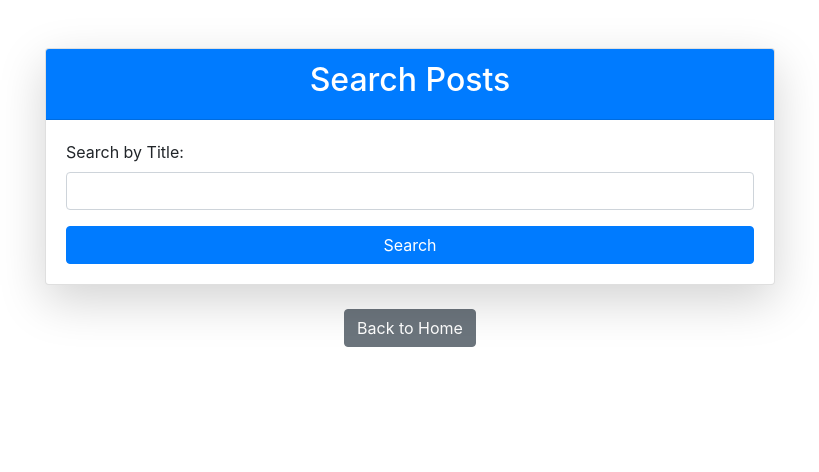
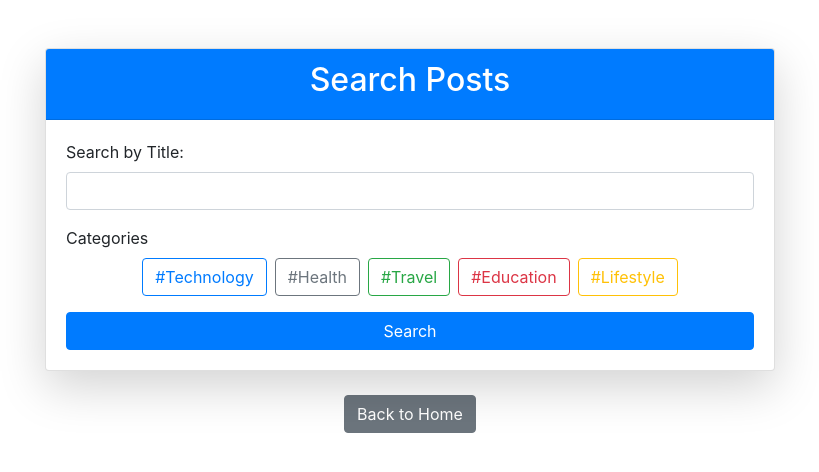
Before and after one commit to Prang752/WEB_flask, a Flask app: page /search in a window 1280 px wide. Shown: the top 472 px of the page, without its empty margins (230-1049 px from the left). Run offline with Flask 3, Linux system fonts and the light colour scheme; the visitor is signed in with stand-in values (Sample User, id 1); some libraries are stand-ins or nearby versions.

Commit message:
add type button in search page

```diff
--- a/templates/index.html
+++ b/templates/index.html
@@ -27,9 +27,5 @@
         </div>
     </div>
     {% endfor %}
-
-    <div class="text-center mt-4">
-        <a href="{{ url_for('contact') }}" class="btn btn-primary">Contact Us</a>
-    </div>
 </div>
 {% endblock %}
--- a/templates/search.html
+++ b/templates/search.html
@@ -21,6 +21,16 @@
                                 <label for="search_query" class="form-label">Search by Title:</label>
                                 <input type="text" id="search_query" name="search_query" class="form-control" required>
                             </div>
+                            <div class="form-group mt-3">
+                                <label class="form-label">Categories</label>
+                                <div class="d-flex justify-content-center">
+                                    <button type="button" class="btn btn-outline-primary mx-1" onclick="addCategory('#Technology')">#Technology</button>
+                                    <button type="button" class="btn btn-outline-secondary mx-1" onclick="addCategory('#Health')">#Health</button>
+                                    <button type="button" class="btn btn-outline-success mx-1" onclick="addCategory('#Travel')">#Travel</button>
+                                    <button type="button" class="btn btn-outline-danger mx-1" onclick="addCategory('#Education')">#Education</button>
+                                    <button type="button" class="btn btn-outline-warning mx-1" onclick="addCategory('#Lifestyle')">#Lifestyle</button>
+                                </div>
+                            </div>
                             <button type="submit" class="btn btn-primary btn-block mt-3">Search</button>
                         </form>
                     </div>
@@ -31,6 +41,12 @@
             </div>
         </div>
     </div>
+    <script>
+        function addCategory(category) {
+            var searchField = document.getElementById('search_query');
+            searchField.value += ' ' + category;
+        }
+    </script>
     <script src="https://code.jquery.com/jquery-3.5.1.slim.min.js"></script>
     <script src="https://cdn.jsdelivr.net/npm/@popperjs/core@2.5.4/dist/umd/popper.min.js"></script>
     <script src="https://stackpath.bootstrapcdn.com/bootstrap/4.5.2/js/bootstrap.min.js"></script>
```
